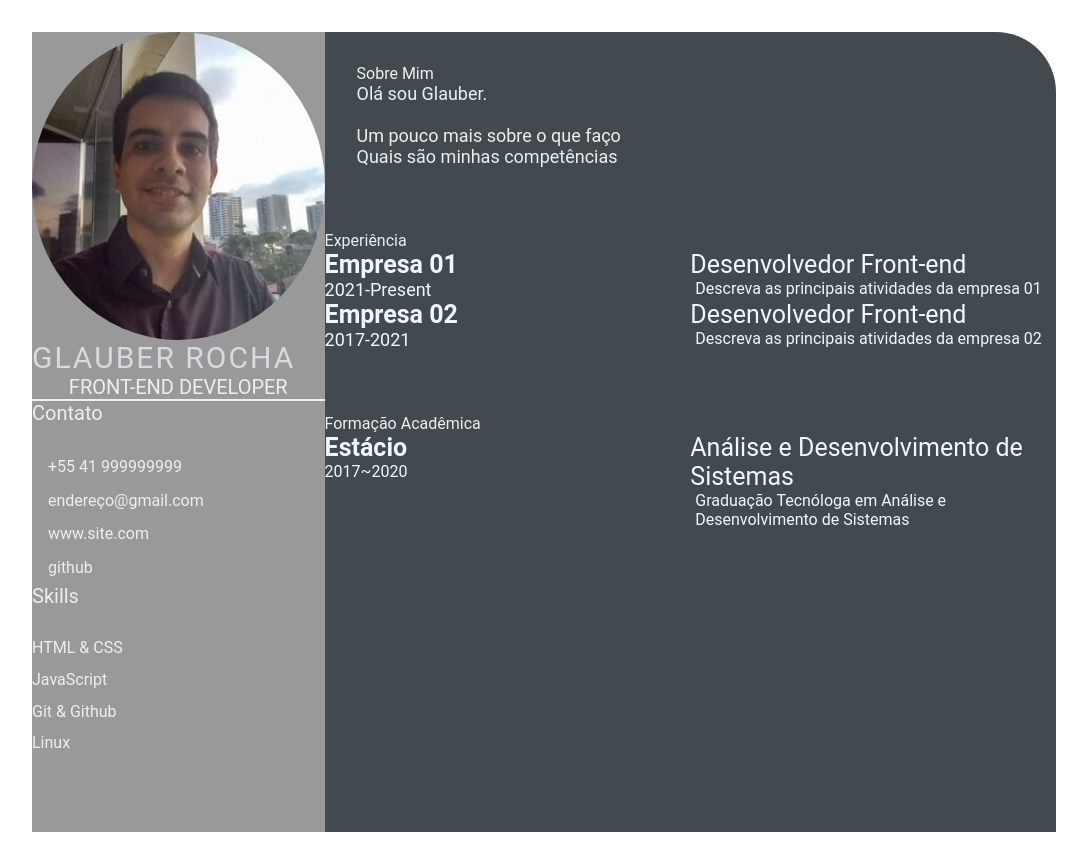
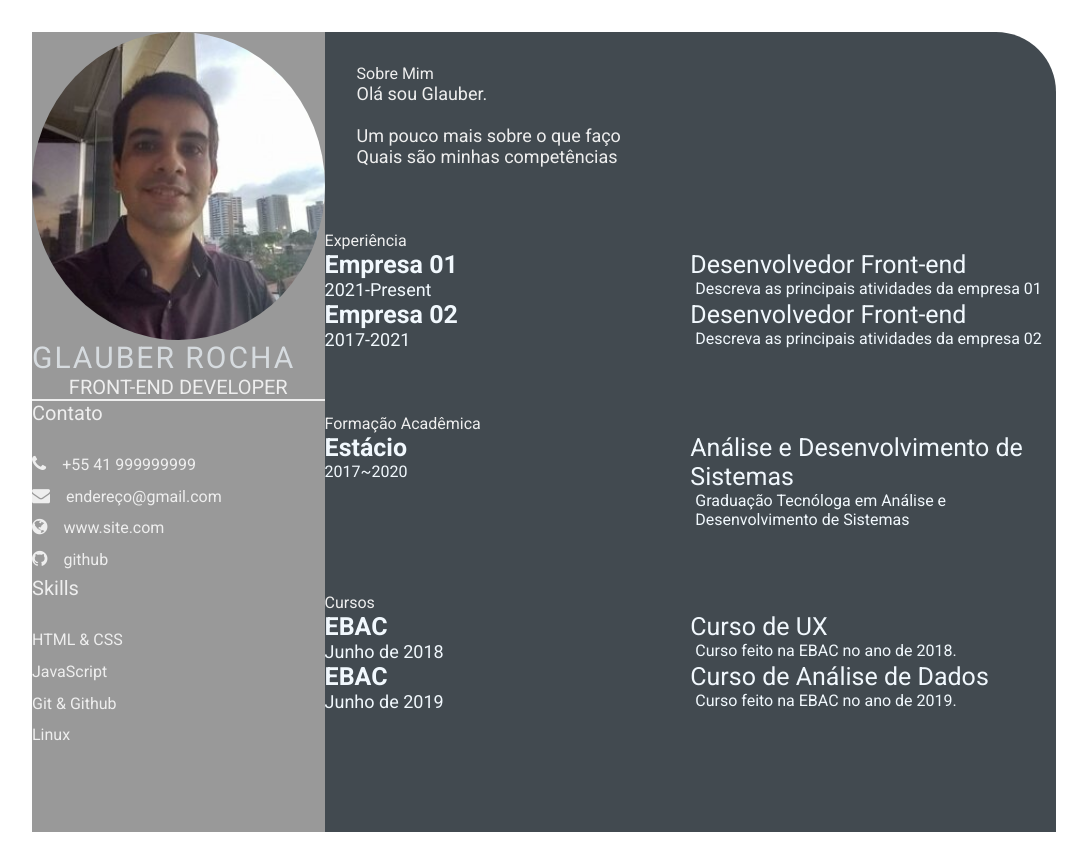
Before and after one commit to srochaglauber/devweekgit.github.io, a plain HTML site: page index.html in a window 1280 px wide. Shown: the whole page, without its empty margins (96-1183 px from the left). Drawn offline with Linux system fonts and the light colour scheme.

Commit message:
feature: section courses

```diff
--- a/index.html
+++ b/index.html
@@ -5,6 +5,12 @@
   <meta http-equiv="X-UA-Compatible" content="IE=edge">
   <meta name="viewport" content="width=device-width, initial-scale=1.0">
   <title>Glauber Rocha CV</title>
+
+  <link rel="preconnect" href="https://fonts.googleapis.com">
+  <link rel="preconnect" href="https://fonts.gstatic.com" crossorigin>
+  <link href="https://fonts.googleapis.com/css2?family=Roboto:ital,wght@0,100;0,300;0,400;0,700;1,100;1,300;1,400;1,700&display=swap" rel="stylesheet">
+
+  <link rel="stylesheet" href="https://cdnjs.cloudflare.com/ajax/libs/font-awesome/4.7.0/css/font-awesome.min.css">
 
   <link rel="stylesheet" href="style.css">
 </head>
@@ -95,6 +101,31 @@
           </div>
         </div>
       </section>
+      <section class="awards gap">
+        <div class="right-title">Cursos</div>
+        <div class="awards-contents">
+          <div class="awards-left">
+            <p class="awards-company-name">EBAC</p>
+            <p class="awards-time-period">Junho de 2018</p>
+          </div>
+          <div class="awards-right">
+            <p class="awards-name">Curso de UX</p>
+            <p class="awards-desc">
+              Curso feito na EBAC no ano de 2018.
+            </p>
+          </div>
+          <div class="awards-left">
+            <p class="awards-company-name">EBAC</p>
+            <p class="awards-time-period">Junho de 2019</p>
+          </div>
+          <div class="awards-right">
+            <p class="awards-name">Curso de Análise de Dados</p>
+            <p class="awards-desc">
+              Curso feito na EBAC no ano de 2019.
+            </p>
+          </div>
+        </div>
+      </section>
     </section>
   </main>
 </body>
```
